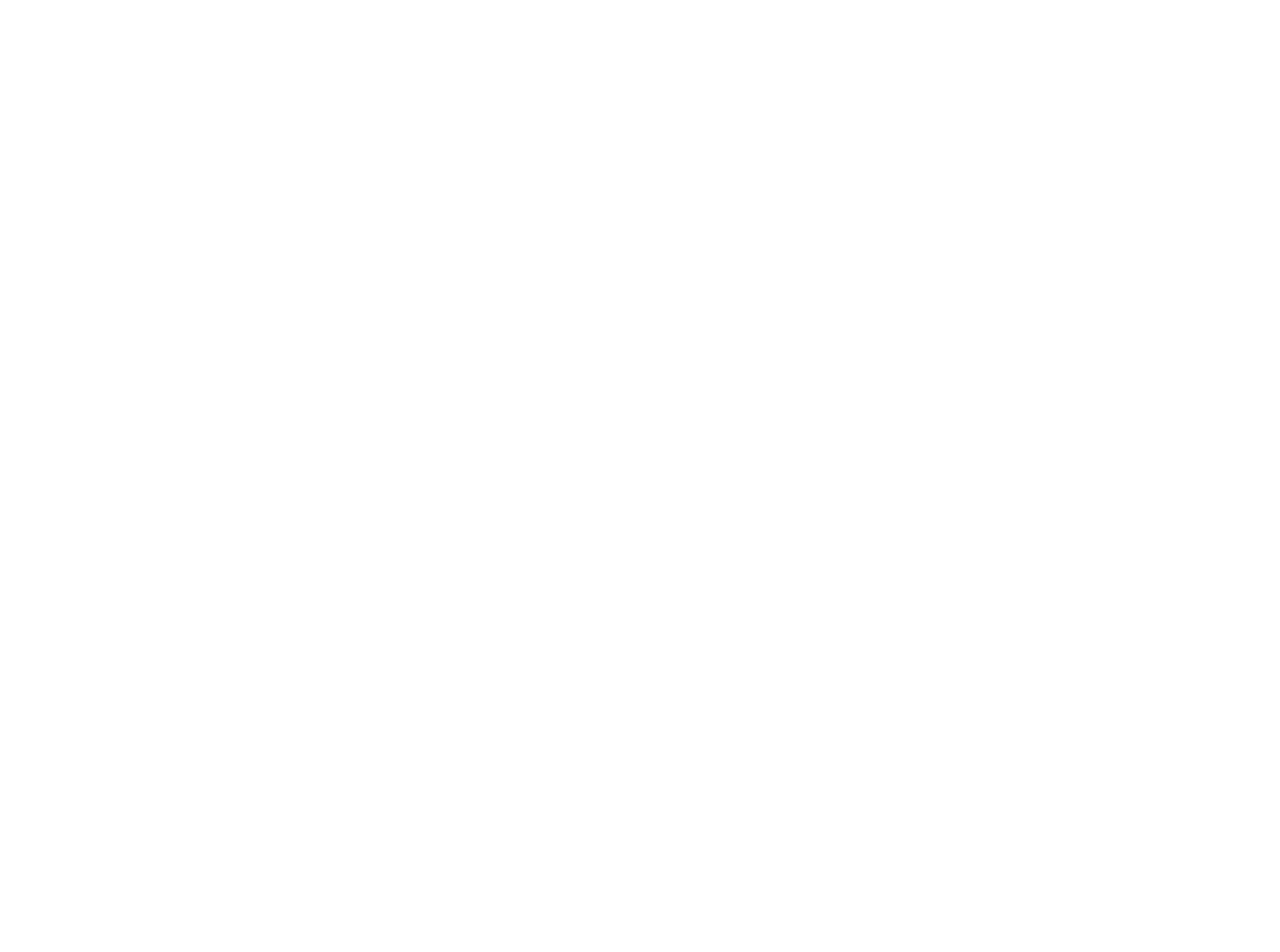
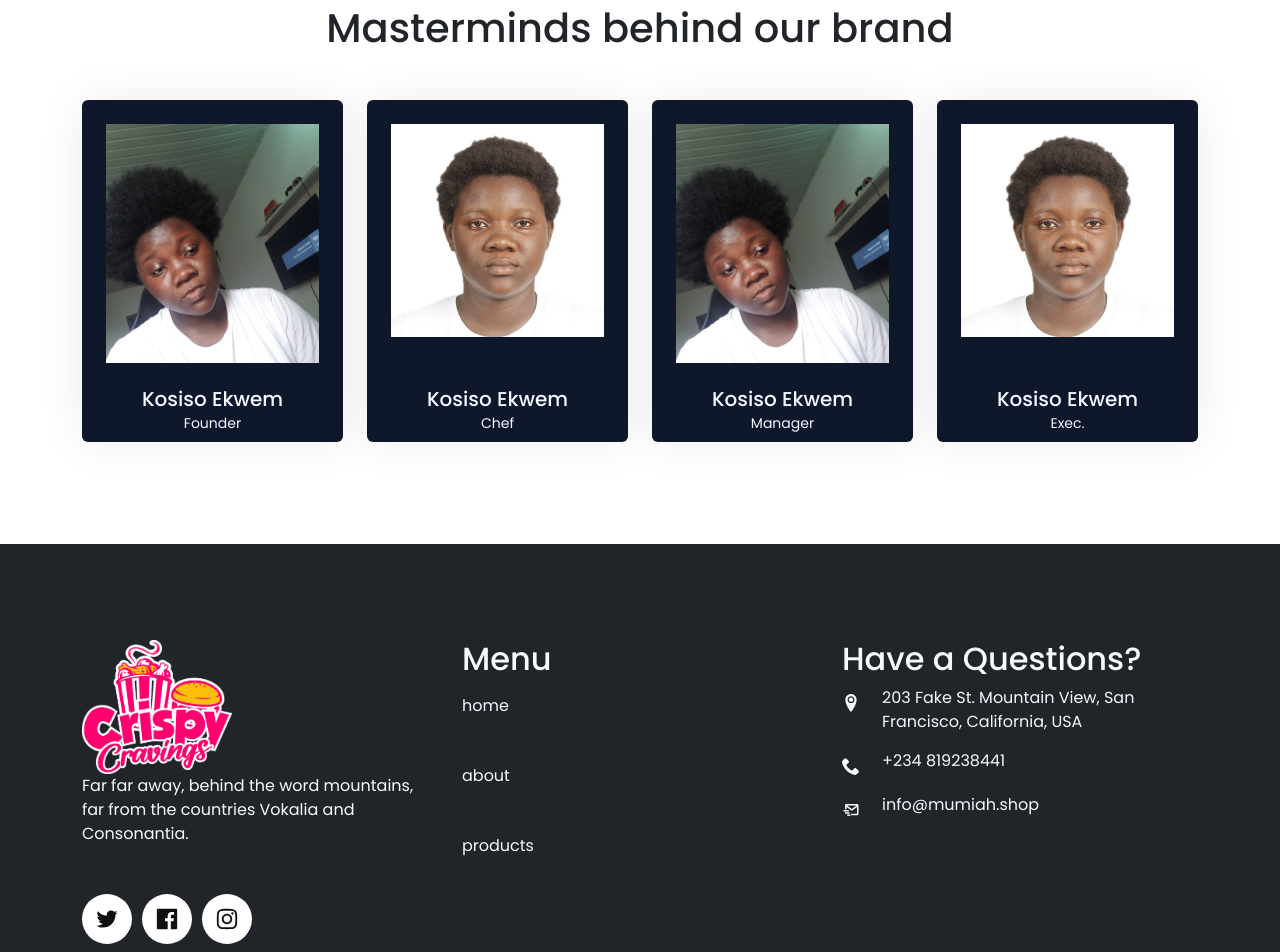
Before and after one commit to dasimems/crispy-cravings, a React (Create React App) app: page / in a window 1280 px wide. Shown: the part 1460-2412 px from the top of the page. Before the commit the page ends 1384 px from the top, so only its background shows below. Built offline with nearby package versions, Linux system fonts and the light colour scheme; no server answers.

Commit message:
feat: Team

```diff
--- a/src/App.js
+++ b/src/App.js
@@ -1,6 +1,6 @@
 import React from 'react';
 import { BrowserRouter as Router, Route, Routes } from 'react-router-dom'
-import Navbar from './components/Navbar';
+import { Footer, Navbar } from './components';
 import { Home } from './pages';
 
 function App(props) {
@@ -10,6 +10,7 @@
       <Routes>
         <Route path='/' element={<Home />}></Route>
       </Routes>
+      <Footer />
   </Router>
   );
 }
--- /dev/null
+++ b/src/components/Footer.jsx
@@ -0,0 +1,88 @@
+import React from "react";
+import { Link } from "react-router-dom";
+
+import logo from "../asset/logo.png";
+import { socials, links, footerContact } from "../utils/constant";
+
+function Footer(props) {
+  return (
+    <footer>
+      <div className="container-fluid bg-dark text-light footer pt-5 mt-5">
+        <div className="container py-5">
+          <div className="row mb-5">
+            <div className="col-md">
+              <div className="ftco-footer-widget mb-4">
+                <div className="logo">
+                  <img width={150} src={logo} alt="Footer-Logo" />
+                </div>
+                <p>
+                  Far far away, behind the word mountains, far from the
+                  countries Vokalia and Consonantia.
+                </p>
+                <ul className="ftco-footer-social list-unstyled float-md-left float-lft mt-5">
+                  {socials.map((social) => {
+                    const { id, icon, url } = social;
+                    return (
+                      <li key={id}>
+                        <Link to={url}>{icon}</Link>
+                      </li>
+                    );
+                  })}
+                </ul>
+              </div>
+            </div>
+            <div className="col-md">
+              <div className="ftco-footer-widget mb-4 ml-md-5">
+                <h2 className="ftco-heading-2">Menu</h2>
+                <div className="block-23 mb-3">
+                  <ul className="list-unstyled">
+                    {links.map((link) => {
+                      const { id, text, url } = link;
+                      return (
+                        <li key={id}>
+                          <Link className="py-2 d-block" to={url}>
+                            {text}
+                          </Link>
+                        </li>
+                      );
+                    })}
+                  </ul>
+                </div>
+              </div>
+            </div>
+            <div className="col-md">
+              <div className="ftco-footer-widget mb-4">
+                <h2 className="ftco-heading-2">Have a Questions?</h2>
+                <div className="block-23 mb-3">
+                  <ul>
+                    {footerContact.map((item) => {
+                      const { id, text, url, icon } = item;
+                      return (
+                        <li key={id}>
+                          <span className="icon">{icon}</span>
+                          <Link className="text" to={url}>
+                            {text}
+                          </Link>
+                        </li>
+                      );
+                    })}
+                  </ul>
+                </div>
+              </div>
+            </div>
+          </div>
+          <div className="row">
+            <div className="col-md-12 text-center">
+              <p>
+                Copyright &copy; {new Date().getFullYear()} All rights reserved
+                | Mumiah Fashion
+              </p>
+            </div>
+          </div>
+        </div>
+      </div>
+    </footer>
+  );
+}
+
+export default Footer;
--- /dev/null
+++ b/src/components/home/Team.jsx
@@ -0,0 +1,37 @@
+import React from "react";
+import { team } from "../../utils/constant";
+
+function Team(props) {
+  return (
+    <div className="container-xxl pt-5 pb-3">
+      <div className="container">
+        <div className="text-center wow fadeInUp" data-wow-delay="0.1s">
+          <h5 className="section-title ff-secondary text-center text-primary fw-normal">
+            Team Members
+          </h5>
+          <h1 className="mb-5">Masterminds behind our brand</h1>
+        </div>
+        <div className="row g-4">
+          {team.map((item) => {
+            const { id, name, profession, image } = item;
+            return (
+              <div className="col-lg-3 col-md-6 wow fadeInUp" key={id}>
+                <div className="team-item text-center rounded overflow-hidden">
+                  <div className="square overflow-hidden m-4">
+                    <img className="img-fluid" src={image} alt="" />
+                  </div>
+                  <div className="content">
+                    <h5 className="mb-0">{name}</h5>
+                    <small>{profession}</small>
+                  </div>
+                </div>
+              </div>
+            );
+          })}
+        </div>
+      </div>
+    </div>
+  );
+}
+
+export default Team;
--- a/src/index.css
+++ b/src/index.css
@@ -9,6 +9,14 @@
 
 .text-primary {
   color: var(--pink) !important;
+}
+
+a {
+  text-decoration: none;
+  color: #F1F8FF;
+}
+a:hover {
+  color: var(--pink);
 }
 
 :root {
@@ -166,3 +174,109 @@
 .breadcrumb-item + .breadcrumb-item::before {
   color: rgba(255, 255, 255, .5);
 }
+
+/*** Team ***/
+.team-item {
+  box-shadow: 0 0 45px rgba(0, 0, 0, .08);
+  height: calc(100% - 38px);
+  background-color: var(--dark);
+}
+
+.square {
+  height: 70%;
+}
+
+.team-item img {
+  transition: .5s;
+}
+
+.content {
+  color: #F1F8FF;
+}
+
+.team-item .btn {
+  border-radius: 38px 38px 0 0;
+}
+
+
+/*********************************
+Footer
+*********************************/
+
+.ftco-footer {
+	font-size: 14px;
+  	padding: 2.5em 0;
+  	color: rgba(255, 255, 255, 0.8);
+  	background: #111111;
+}
+.ftco-footer .logo {
+	margin-bottom: 3rem;
+}
+.ftco-footer .ftco-footer-widget h2 {
+	font-weight: normal;
+    margin-bottom: 20px;
+    font-size: 13px;
+    font-weight: 700;
+    text-transform: uppercase;
+    letter-spacing: 3px;
+    color: #fff;
+}
+.ftco-footer .ftco-footer-widget ul li {
+    font-size: 14px;
+    margin-bottom: 0px;
+}
+.ftco-footer .ftco-footer-widget ul li a {
+    color: rgba(255, 255, 255, 0.8);
+}
+.ftco-footer .ftco-footer-widget .btn-primary {
+    border: 2px solid #fff !important;
+}
+.ftco-footer .ftco-footer-widget .btn-primary:hover {
+    border: 2px solid #fff !important;
+}
+
+.ftco-footer-social li {
+  list-style: none;
+  margin: 0 10px 0 0;
+  display: inline-block;
+}
+.ftco-footer-social li a {
+    height: 50px;
+    width: 50px;
+    display: block;
+    float: left;
+    background: #fff;
+    border-radius: 50%;
+    position: relative;
+}
+.ftco-footer-social li a svg {
+    position: absolute;
+    font-size: 26px;
+    top: 50%;
+    left: 50%;
+    -webkit-transform: translate(-50%, -50%);
+    -ms-transform: translate(-50%, -50%);
+    transform: translate(-50%, -50%);
+    color: #111111;
+}
+.ftco-footer-social li a:hover {
+    color: #000000;
+}
+.block-23 ul {
+	padding: 0;
+}
+.block-23 ul li, .block-23 ul li > a {
+	display: table;
+	line-height: 1.5;
+	margin-bottom: 15px;
+}
+.block-23 ul li .icon, .block-23 ul li .text {
+	display: table-cell;
+	vertical-align: top;
+
+}
+.block-23 ul li .icon {
+	width: 40px;
+	font-size: 18px;
+	padding-top: 2px;
+}
--- a/src/pages/Home.jsx
+++ b/src/pages/Home.jsx
@@ -1,11 +1,12 @@
 import React from "react";
-import { AboutUs, Hero } from "../components/index";
+import { AboutUs, Hero, Team } from "../components/index";
 
 function Home(props) {
   return (
     <div>
       <Hero />
       <AboutUs />
+      <Team />
     </div>
   );
 }
--- a/src/utils/constant.js
+++ b/src/utils/constant.js
@@ -1,3 +1,11 @@
+import React from 'react'
+import { AiOutlineTwitter, AiFillFacebook, AiOutlineInstagram } from "react-icons/ai"
+import { ImLocation2, ImPhone } from "react-icons/im"
+import { BiMailSend } from "react-icons/bi"
+
+import team1 from "../asset/team1.jpg"
+import team2 from "../asset/team2.jpg"
+
 export const links = [
     {
       id: 1,
@@ -16,4 +24,69 @@
     },
   ]
 
+  export const socials = [
+    {
+      id: 1,
+      icon: <AiOutlineTwitter />,
+      url: '/'
+    },
+    {
+      id: 2,
+      icon: <AiFillFacebook />,
+      url: "/"
+    },
+    {
+      id: 3,
+      icon: <AiOutlineInstagram />,
+      url: '/'
+    }
+  ]
+
+  export const footerContact = [
+    {
+      id: 1,
+      icon: <ImLocation2 />,
+      url: "/",
+      text: "203 Fake St. Mountain View, San Francisco, California, USA"
+    },
+    {
+      id: 2,
+      icon: <ImPhone />,
+      url: "/",
+      text: "+234 819238441"
+    },
+    {
+      id: 3,
+      icon: <BiMailSend />,
+      url: "/",
+      text: "info@mumiah.shop"
+    }
+  ]
+
+  export const team = [
+    {
+      id: 1,
+      name: "Kosiso Ekwem",
+      profession: "Founder",
+      image: team1
+    },
+    {
+      id: 2,
+      name: "Kosiso Ekwem",
+      profession: "Chef",
+      image: team2
+    },
+    {
+      id: 3,
+      name: "Kosiso Ekwem",
+      profession: "Manager",
+      image: team1
+    },
+    {
+      id: 4,
+      name: "Kosiso Ekwem",
+      profession: "Exec.",
+      image: team2
+    },
+  ]
   export const products_url = 'https://course-api.com/react-store-products'
```
Also changed, not shown: src/components/index.js (+7 -1 lines), src/asset/team1.jpg (added), src/asset/team2.jpg (added).
